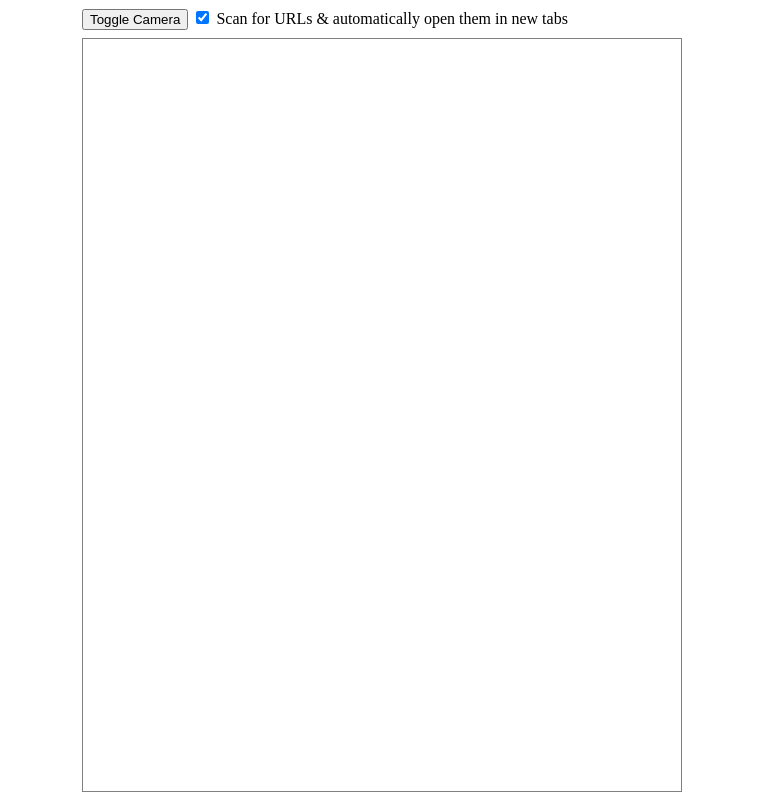
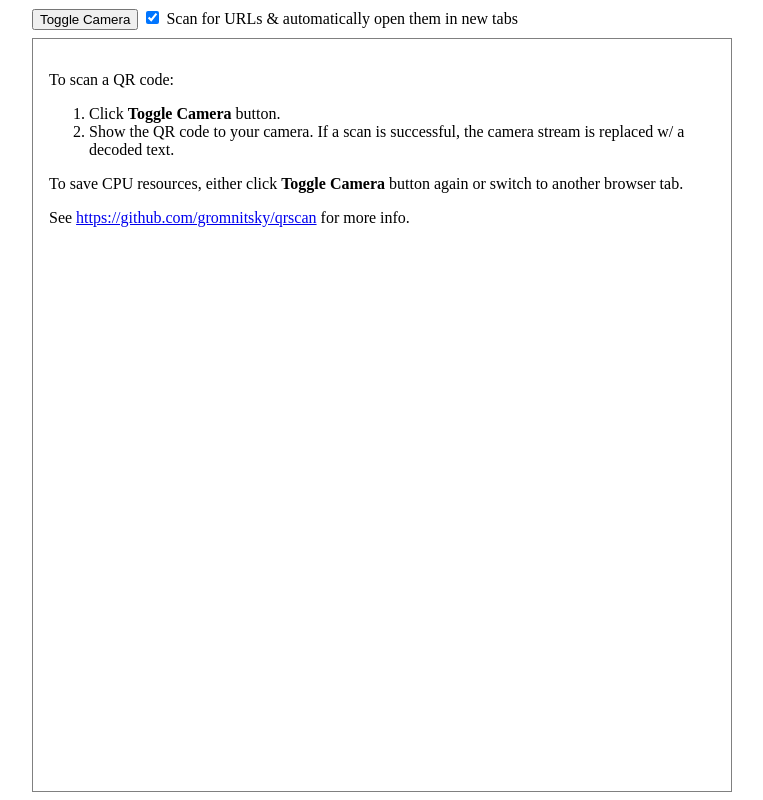
Before and after one commit to gromnitsky/qrscan, a website: page index.html in a window 1280 px wide. Shown: the whole page, without its empty margins (258-1021 px from the left). Drawn offline with nearby package versions, Linux system fonts and the light colour scheme.

Commit message:
add a help screen

```diff
--- a/index.html
+++ b/index.html
@@ -4,9 +4,9 @@
 <meta http-equiv="X-UA-Compatible" content="IE=edge">
 <meta name="viewport" content="width=device-width, initial-scale=1">
 <style>
-  @media (min-width: 601px) {
+  @media (min-width: 701px) {
     body {
-      width: 600px;
+      width: 700px;
       margin: 8px auto;
     }
   }
@@ -36,7 +36,7 @@
     width: 100%;
     height: 100%;
   }
-  #result__error {
+  #result__error, #result__help {
     padding: 1em;
   }
   #result__text {
@@ -55,9 +55,24 @@
 </form>
 
 <div id="result">
+  <div id="result__help">
+    <p>To scan a QR code:</p>
+    <ol>
+      <li>Click <b>Toggle Camera</b> button.</li>
+      <li>
+        Show the QR code to your camera. If a scan is successful,
+        the camera stream is replaced w/ a decoded text.
+      </li>
+    </ol>
+    <p>
+      To save CPU resources, either click <b>Toggle Camera</b>
+        button again or switch to another browser tab.</li>
+    </p>
+    <p>See <a href='https://github.com/gromnitsky/qrscan'>https://github.com/gromnitsky/qrscan</a> for more info.</p>
+  </div>
   <div id="result__error"></div>
   <textarea id="result__text" readonly spellcheck="false"></textarea>
-  <video></video>
+  <video id="result__video"></video>
   <canvas hidden></canvas>
 </div>
 
@@ -67,11 +82,11 @@
 
   function main() {
       let beep = mkbeep()
+      mode('help')
 
-      let camera = new Camera($('canvas'))
+      let camera = new Camera($('#result__video'), $('canvas'))
       camera.on_scan = code => {
-          let textarea = mode('text')
-          textarea.innerText = code.data
+          log('text', code.data)
           beep()
       }
 
@@ -87,29 +102,18 @@
       return () => audio.play()
   }
 
-  function mode(name) { // this is what you get for being a vanilla js fan
+  function mode(name) {
       let show = q => { let e = $(q); e.style.display = 'block'; return e }
-      let hide = q => { $(q).style.display = 'none' }
 
-      switch (name) {
-      case 'camera':
-          hide('#result__error')
-          hide('#result__text')
-          return show('video')
-      case 'text':
-          hide('#result__error')
-          hide('video')
-          return show('#result__text')
-      default: // error
-          hide('#result__text')
-          hide('video')
-          return show('#result__error')
-      }
+      ;['help', 'error', 'text', 'video'].map( v => {
+          $(`#result__${v}`).style.display = 'none'
+      })
+      return show(`#result__${name}`)
   }
 
   class Camera {
-      constructor(canvas_node) {
-          this.video = mode('camera')
+      constructor(video_node, canvas_node) {
+          this.video = video_node
           this.canvas_node = canvas_node
           this.canvas = this.canvas_node.getContext("2d")
       }
@@ -118,18 +122,20 @@
           if (!this.stream) {
               log('error', 'Initializing the camera...')
               this.capture().then( () => {
-                  mode('camera')
+                  mode('video')
               }).catch( e => {
-                  log('error', e)
+                  log('error', `Cannot capture a camera: ${e}`)
               })
           } else {
               this.stream.getTracks().forEach(track => track.stop())
               delete this.stream
-              log('error', '')
+              mode('help')
           }
       }
 
       capture() {
+          if (!navigator.mediaDevices)
+              return Promise.reject("insecure context?")
           let cap = {video: {facingMode: "environment"}} // rear camera
           return navigator.mediaDevices.getUserMedia(cap).then( r => {
               this.video.srcObject = r
```
